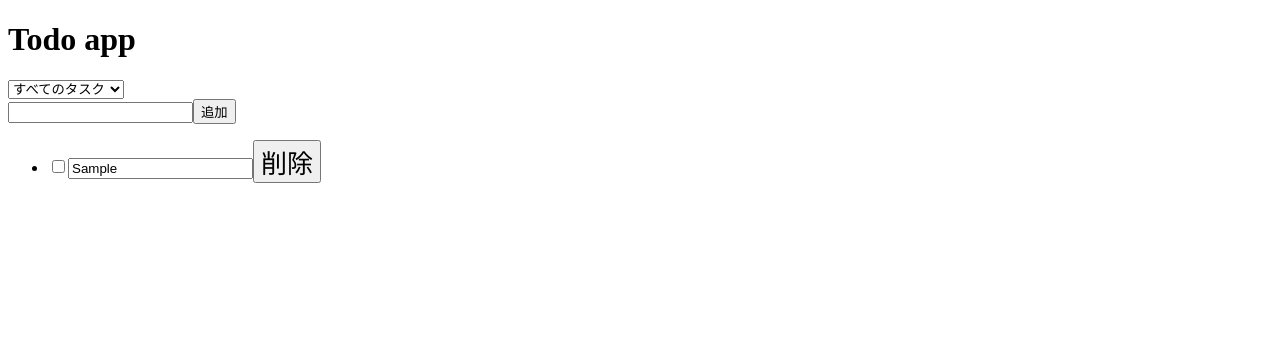
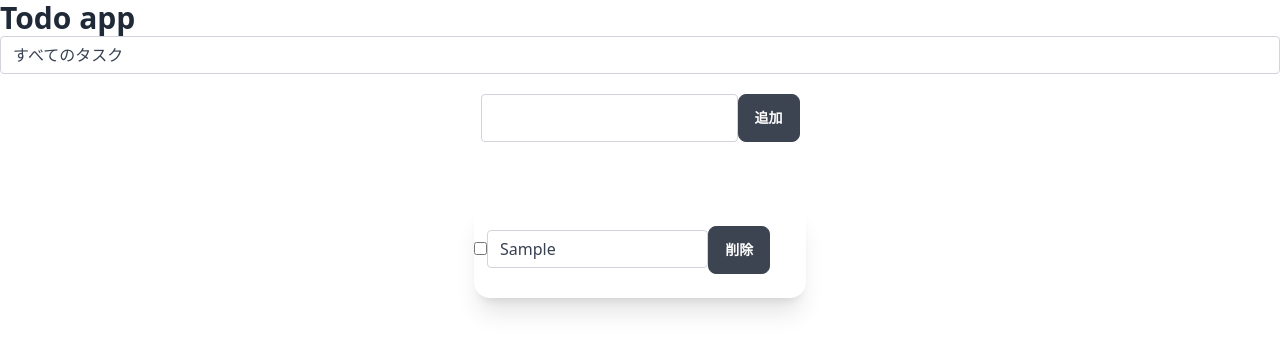
Before and after one commit to kinjo1130/React-todo-app, a React (Vite) app: page / in a window 1280 px wide. Both pictures are taken after typing "Sample" into the empty fields and a click on the input "追加". Shown: the top 352 px of the page. Built offline with nearby package versions, Linux system fonts and the light colour scheme.

Commit message:
dev:UIを使いやすくした

```diff
--- a/package.json
+++ b/package.json
@@ -11,12 +11,16 @@
     "format": "prettier --write \"**/*.+(js|json|yml|ts|tsx)\""
   },
   "dependencies": {
+    "autoprefixer": "^10.4.7",
+    "daisyui": "^2.18.1",
     "eslint": "^7.32.0 || ^8.2.0",
     "eslint-config-airbnb-typescript": "^17.0.0",
     "eslint-config-prettier": "^8.5.0",
+    "postcss": "^8.4.14",
     "prettier": "^2.7.1",
     "react": "^18.0.0",
-    "react-dom": "^18.0.0"
+    "react-dom": "^18.0.0",
+    "tailwindcss": "^3.1.5"
   },
   "devDependencies": {
     "@types/react": "^18.0.0",
--- /dev/null
+++ b/postcss.config.js
@@ -0,0 +1,6 @@
+module.exports = {
+  plugins: {
+    tailwindcss: {},
+    autoprefixer: {}
+  }
+}
--- a/src/App.tsx
+++ b/src/App.tsx
@@ -94,8 +94,23 @@ export function App() {
   return (
     <div>
       {/* e.preventDefaultがないとページごとリロードされてしますな。それはよろしくない */}
-      <h1>Todo app</h1>
+      <h1 className="text-3xl font-bold">Todo app</h1>
       <select
+        className="form-select appearance-none
+      block
+      w-full
+      px-3
+      py-1.5
+      text-base
+      font-normal
+      text-gray-700
+      bg-white bg-clip-padding bg-no-repeat
+      border border-solid border-gray-300
+      rounded
+      transition
+      ease-in-out
+      m-0
+      focus:text-gray-700 focus:bg-white focus:border-blue-600 focus:outline-none"
         defaultValue="all"
         onChange={(e) => setFilter(e.target.value as Filter)}
       >
@@ -108,6 +123,7 @@ export function App() {
         <button
           onClick={deleteTodo}
           // todos.filter((todo) => todo.removed)ここの配列が0だったときに、ボタンが押せないようにする.だからこのコードはダメ。todos.filter((todo) => todo.removed.length === 0)。これはremovedの中にlengthというプロパティがあるようになってしまう
+          className="btn"
           disabled={todos.filter((todo) => todo.removed).length === 0}
         >
           ごみ箱を空にする
@@ -118,13 +134,31 @@ export function App() {
             e.preventDefault()
             addTodo()
             }}
+            className="flex justify-center mb-10 mt-5"
         >
-          <input type="text" value={text} onChange={handleOnChange} />
-          <input type="submit" value="追加" onSubmit={addTodo} />
+          <input type="text" className="
+        block
+        w-half
+        px-3
+        py-1.5
+        text-base
+        font-normal
+        text-gray-700
+        bg-white bg-clip-padding
+        border border-solid border-gray-300
+        rounded
+        transition
+        ease-in-out
+        m-0
+        focus:text-gray-700 focus:bg-white focus:border-blue-600 focus:outline-none
+      " value={text} onChange={handleOnChange} />
+          <input type="submit" className="btn" value="追加" onSubmit={addTodo} />
         </form>
       )}
+      <div className="grid justify-items-center ">
         <ul>
           {filteredTodo.map((todo) => (
+            <div className="card w-fit h-24 bg-base-100 shadow-xl my-5 grid place-content-center ">
               <li key={todo.id}>
                 <input
                   type="checkbox"
@@ -136,6 +170,21 @@ export function App() {
                 />
                 <input
                   type="text"
+                  className="
+        w-8/12
+        px-3
+        py-1.5
+        text-base
+        font-normal
+        text-gray-700
+        bg-white bg-clip-padding
+        border border-solid border-gray-300
+        rounded
+        transition
+        ease-in-out
+        m-0
+        focus:text-gray-700 focus:bg-white focus:border-blue-600 focus:outline-none
+      "
                   disabled={todo.checked}
                   value={todo.value}
                   onChange={(e) => {
@@ -143,6 +192,7 @@ export function App() {
                   }}
                 />
                 <button
+                  className="btn"
                   onClick={() => {
                     removeTodo(todo.id, todo.removed)
                   }}
@@ -150,8 +200,11 @@ export function App() {
                   {todo.removed ? '復元' : '削除'}
                 </button>
               </li>
+            </div>
           ))}
         </ul>
+      </div>
+
     </div>
   )
 }
--- a/src/index.css
+++ b/src/index.css
@@ -11,3 +11,7 @@ code {
   font-family: source-code-pro, Menlo, Monaco, Consolas, 'Courier New',
     monospace;
 } */
+
+@tailwind base;
+@tailwind components;
+@tailwind utilities;
--- /dev/null
+++ b/tailwind.config.js
@@ -0,0 +1,7 @@
+module.exports = {
+  content: ['./src/**/*.{js,jsx,ts,tsx}'],
+  theme: {
+    extend: {}
+  },
+  plugins: [require('daisyui')]
+}
```
Also changed, not shown: 1 other file (tests, documents, lock files or other folders). Lines whose indentation alone changed are shown as unchanged.
